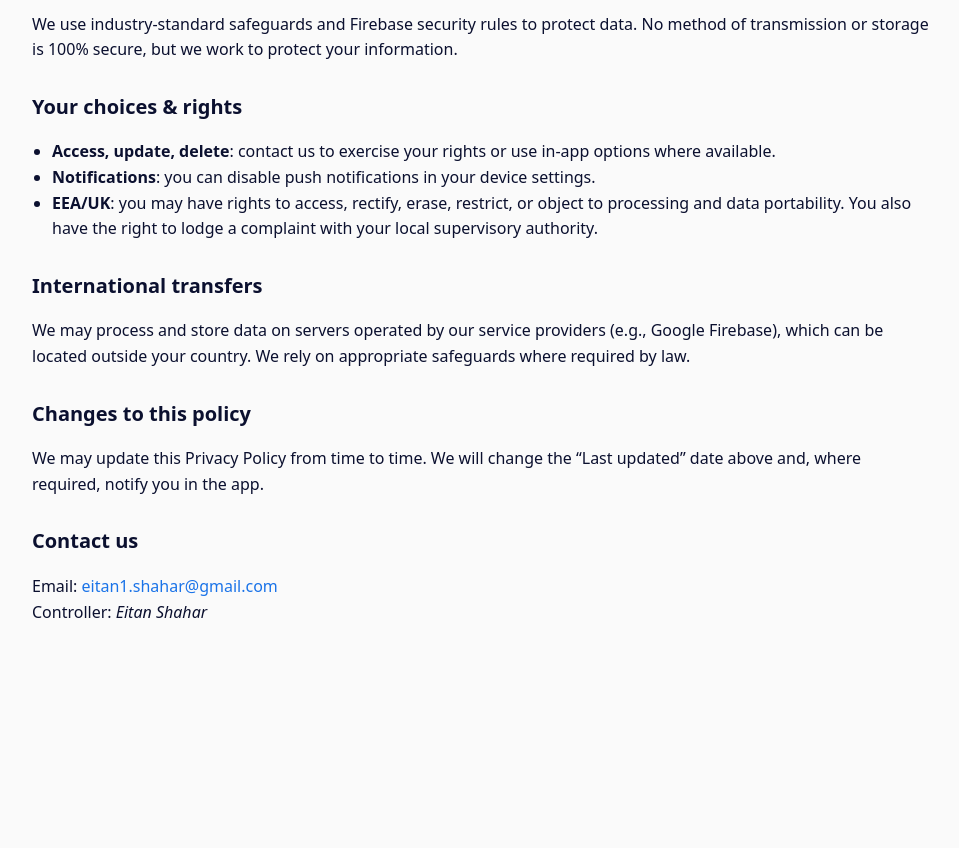
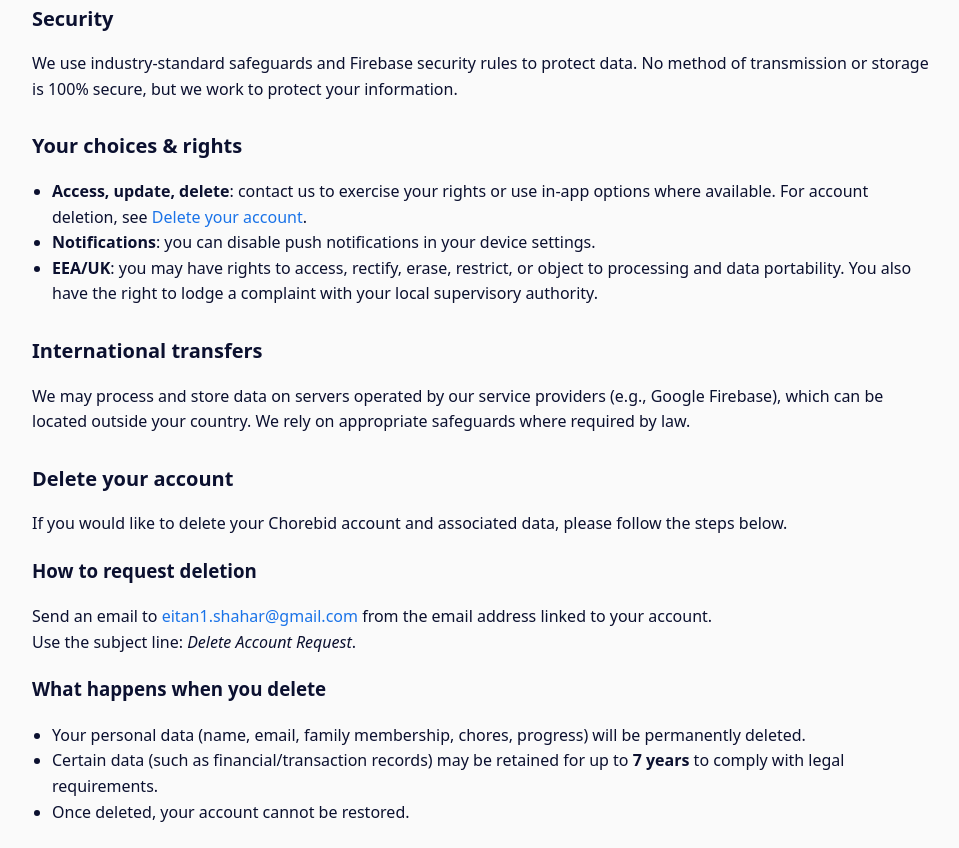
Before and after one commit to babilon1210/chorebid-privacy, a plain HTML site: page index.html in a window 1280 px wide. Shown: the part 1692-2540 px from the top of the page, without its empty margins (158-1117 px from the left). Before the commit the page ends 2365 px from the top, so only its background shows below. Drawn offline with Linux system fonts and the light colour scheme.

Commit message:
Update index.html

```diff
--- a/index.html
+++ b/index.html
@@ -16,16 +16,18 @@
     code{background:#f0f0f0;padding:2px 6px;border-radius:4px}
     a{color:#1a73e8;text-decoration:none} a:hover{text-decoration:underline}
     .card{background:#fff;border-radius:12px;padding:20px;border:1px solid #eee;box-shadow:0 1px 3px rgba(0,0,0,.04)}
+    .note{color:var(--muted);font-size:.95rem}
   </style>
 </head>
 <body>
   <div class="wrap">
     <h1>Chorebid – Privacy Policy</h1>
-    <div class="date">Last updated: <strong>2025-08-23</strong></div>
+    <div class="date">Last updated: <strong>2025-09-16</strong></div>
 
     <div class="card">
       <p>Chorebid (“the App”) helps families assign, track, and reward chores. This Privacy Policy explains what information we collect, how we use it, and the choices you have.</p>
       <p>By using Chorebid, you agree to this Policy. If you do not agree, please do not use the App.</p>
+      <p class="note">Looking to delete your account? See <a href="#delete-account">Delete your account</a>.</p>
     </div>
 
     <h2>Who we are</h2>
@@ -70,7 +72,7 @@
     </ul>
 
     <h2>Data retention</h2>
-    <p>We retain account and family data for as long as your account is active. If you request deletion, we will delete or anonymize personal data unless we need to keep it to comply with legal obligations, resolve disputes, or enforce agreements.</p>
+    <p>We retain account and family data for as long as your account is active. If you request deletion, we will delete or anonymize personal data unless we need to keep it to comply with legal obligations, resolve disputes, or enforce agreements. See <a href="#delete-account">Delete your account</a> for details on what is deleted and any retention periods.</p>
 
     <h2>Children’s privacy</h2>
     <p>Chorebid is designed for family use. A parent or legal guardian must create the family and can create/link child profiles. We do not knowingly allow a child to create an independent account. Parents can review or delete child information by contacting us at <a href="mailto:eitan1.shahar@gmail.com">eitan1.shahar@gmail.com</a>.</p>
@@ -80,13 +82,27 @@
 
     <h2>Your choices &amp; rights</h2>
     <ul>
-      <li><strong>Access, update, delete</strong>: contact us to exercise your rights or use in-app options where available.</li>
+      <li><strong>Access, update, delete</strong>: contact us to exercise your rights or use in-app options where available. For account deletion, see <a href="#delete-account">Delete your account</a>.</li>
       <li><strong>Notifications</strong>: you can disable push notifications in your device settings.</li>
       <li><strong>EEA/UK</strong>: you may have rights to access, rectify, erase, restrict, or object to processing and data portability. You also have the right to lodge a complaint with your local supervisory authority.</li>
     </ul>
 
     <h2>International transfers</h2>
     <p>We may process and store data on servers operated by our service providers (e.g., Google Firebase), which can be located outside your country. We rely on appropriate safeguards where required by law.</p>
+
+    <h2 id="delete-account">Delete your account</h2>
+    <p>If you would like to delete your Chorebid account and associated data, please follow the steps below.</p>
+
+    <h3>How to request deletion</h3>
+    <p>Send an email to <a href="mailto:eitan1.shahar@gmail.com">eitan1.shahar@gmail.com</a> from the email address linked to your account.<br>
+    Use the subject line: <em>Delete Account Request</em>.</p>
+
+    <h3>What happens when you delete</h3>
+    <ul>
+      <li>Your personal data (name, email, family membership, chores, progress) will be permanently deleted.</li>
+      <li>Certain data (such as financial/transaction records) may be retained for up to <strong>7 years</strong> to comply with legal requirements.</li>
+      <li>Once deleted, your account cannot be restored.</li>
+    </ul>
 
     <h2>Changes to this policy</h2>
     <p>We may update this Privacy Policy from time to time. We will change the “Last updated” date above and, where required, notify you in the app.</p>
```
